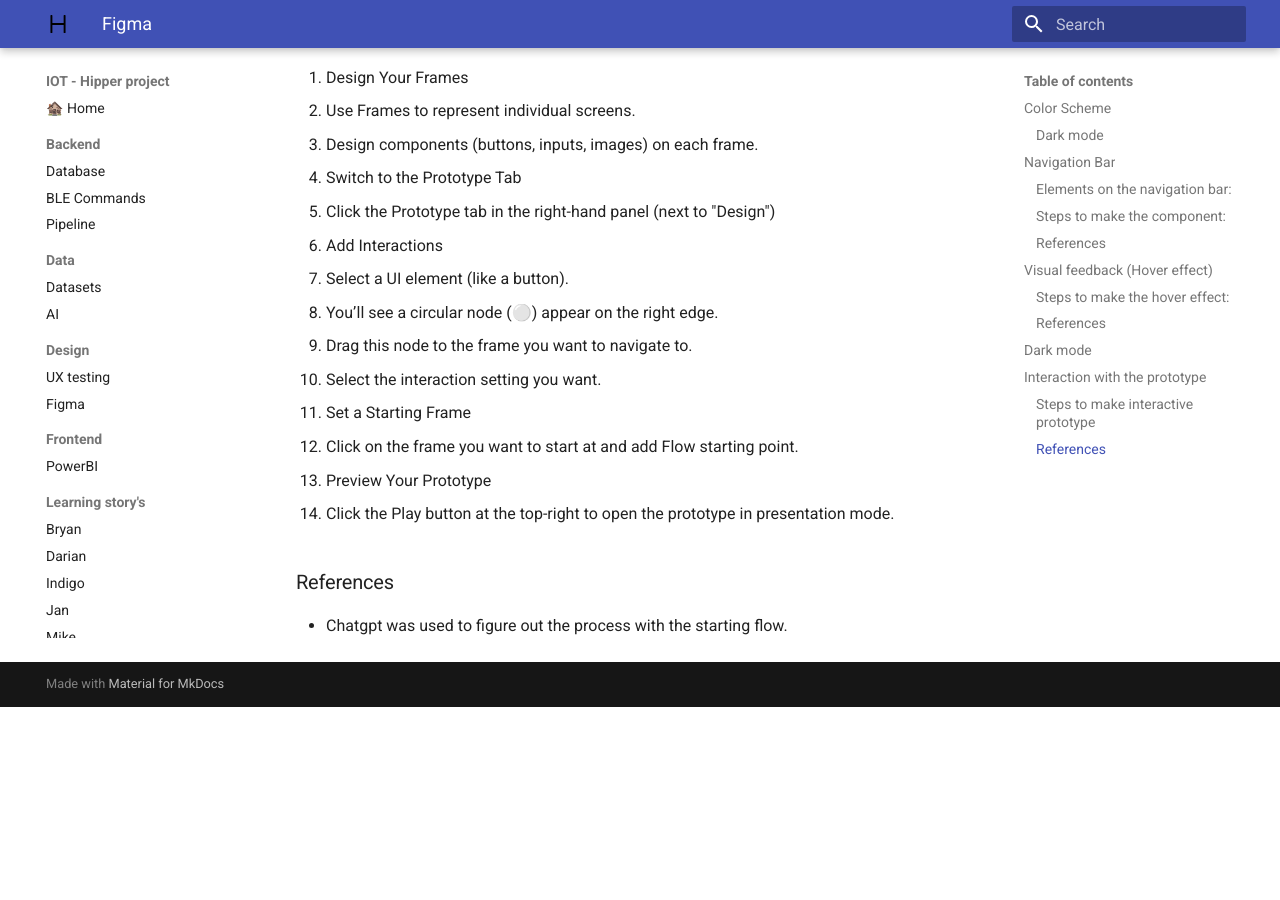
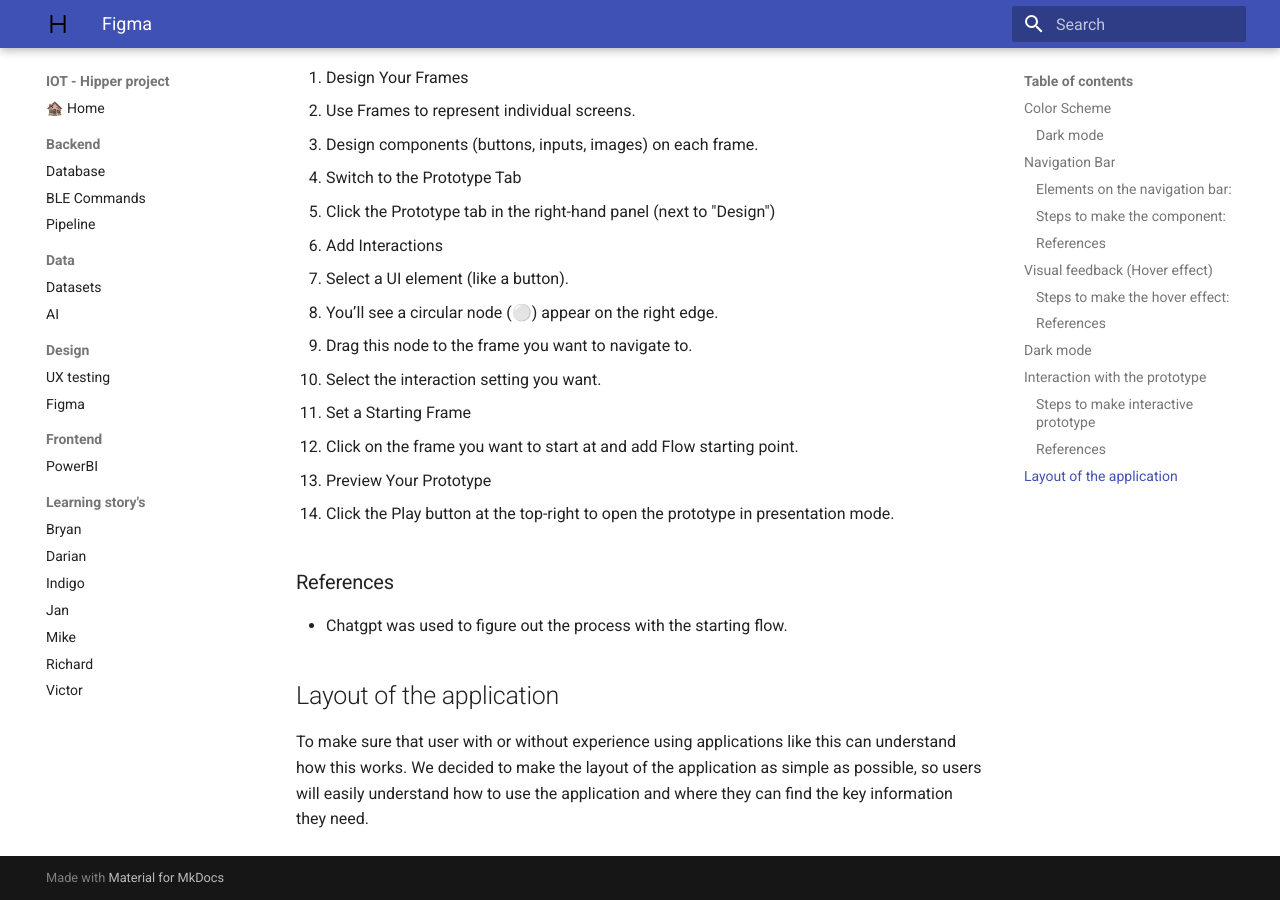
Before and after one commit to Vic-Warden/Digital-Life-Hipper-Monitoring, an MkDocs documentation site: the page built from docs/design/figma.md, in a window 1280 px wide and 900 px high, scrolled down 5021 px. Built offline with MkDocs 1.6.1 and Material for MkDocs 9.7.7, drawn with Linux system fonts in a browser that asks for light colours; before the commit the page ends 5728 px from its top, so only the background shows below that.

Commit message:
docs: Intro simple layout.

```diff
--- a/docs/design/figma.md
+++ b/docs/design/figma.md
@@ -118,3 +118,6 @@
 
 ### References
 - Chatgpt was used to figure out the process with the starting flow.
+
+## Layout of the application
+To make sure that user with or without experience using applications like this can understand how this works. We decided to make the layout of the application as simple as possible, so users will easily understand how to use the application and where they can find the key information they need.
```
